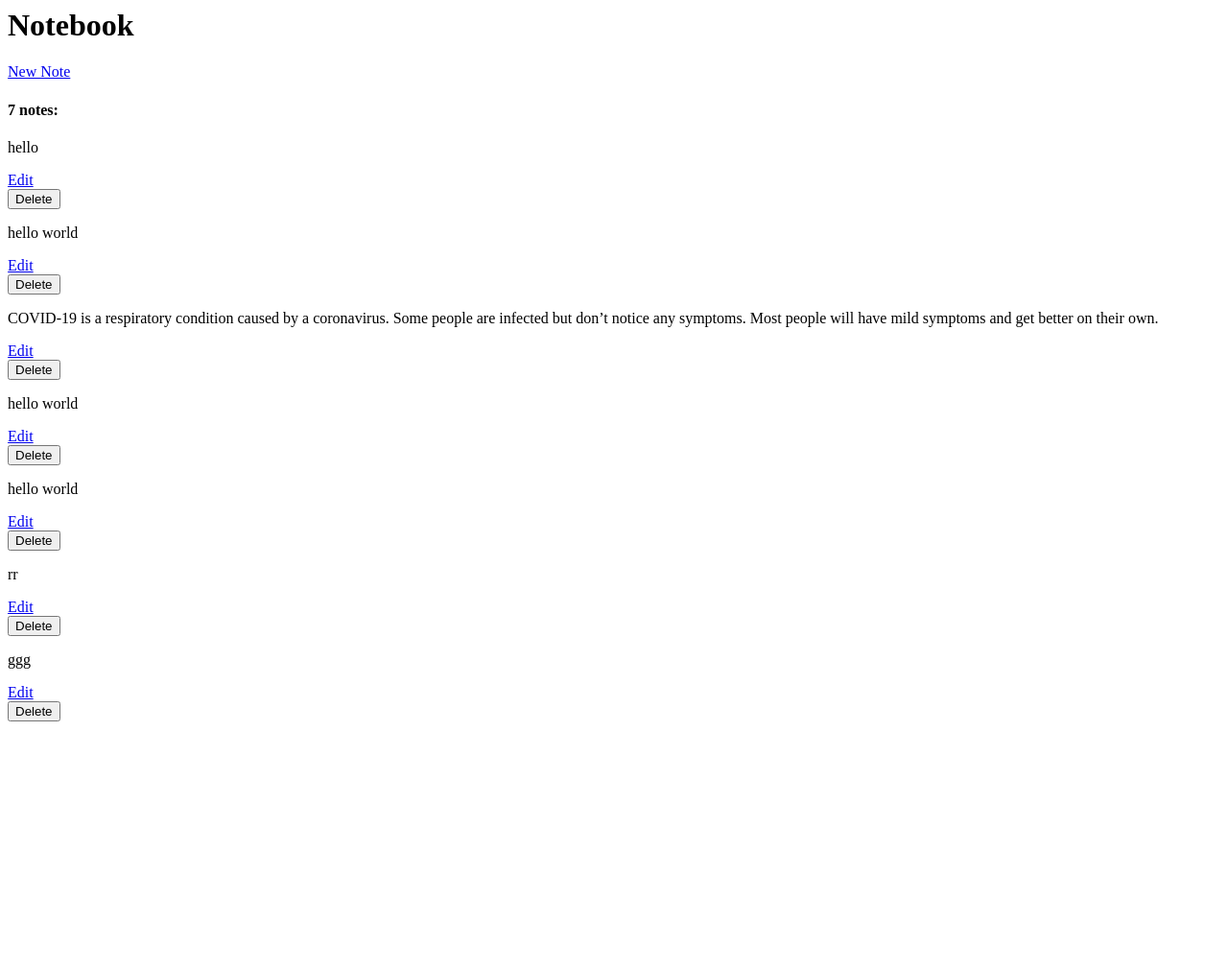
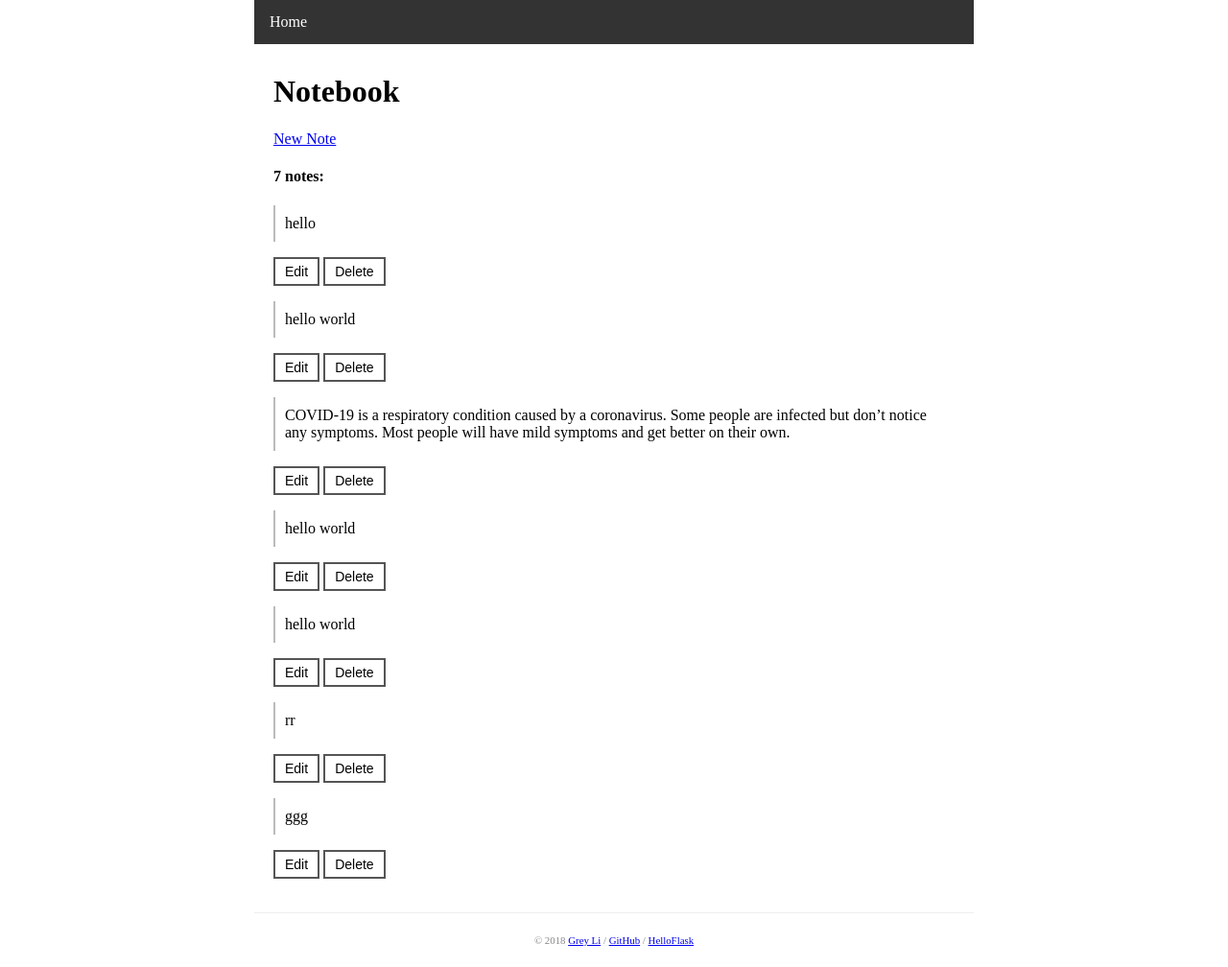
Before and after one commit to tnlp/helloflask, a Flask app: page / in a window 1280 px wide. Shown: the whole page at 96% size. Before the commit the page ends 752 px from the top, so only its background shows below. Run offline with Flask 2, Linux system fonts and the light colour scheme; data comes from the database, SQL or seed files in the repository; both versions use the stored data as it was after the commit.

Commit message:
add static files

```diff
--- /dev/null
+++ b/demos/database/static/style.css
@@ -0,0 +1,82 @@
+body {
+    margin: auto;
+    width: 750px;
+}
+
+nav ul {
+    list-style-type: none;
+    margin: 0;
+    padding: 0;
+    overflow: hidden;
+    background-color: #333;
+}
+
+nav li {
+    float: left;
+}
+
+nav li a {
+    display: block;
+    color: white;
+    text-align: center;
+    padding: 14px 16px;
+    text-decoration: none;
+}
+
+nav li a:hover {
+    background-color: #111;
+}
+
+main {
+    padding: 10px 20px;
+}
+
+footer {
+    font-size: 13px;
+    color: #888;
+    border-top: 1px solid #eee;
+    margin-top: 25px;
+    text-align: center;
+    padding: 20px;
+
+}
+
+.alert {
+  position: relative;
+  padding: 0.75rem 1.25rem;
+  margin-bottom: 1rem;
+  border: 1px solid transparent;
+  border-radius: 0.25rem;
+  color: #004085;
+  background-color: #cce5ff;
+  border-color: #b8daff;
+}
+
+.note p {
+    padding: 10px;
+    border-left: solid 2px #bbb;
+}
+
+.note form {
+    display: inline;
+}
+
+
+.btn {
+    font-family: Arial;
+    font-size: 14px;
+    padding: 5px 10px;
+    text-decoration: none;
+    border:none;
+    cursor: pointer;
+    background-color: white;
+    color: black;
+    border: 2px solid #555555;
+}
+
+.btn:hover {
+  text-decoration: none;
+  background-color: black;
+  color: white;
+  border: 2px solid black;
+}
--- /dev/null
+++ b/demos/database/templates/base.html
@@ -0,0 +1,38 @@
+<!DOCTYPE html>
+<html>
+<head>
+    {% block head %}
+    <meta charset="utf-8">
+    <title>{% block title %}Database - HelloFlask{% endblock %}</title>
+    <link rel="icon" type="image/x-icon" href="{{ url_for('static', filename='favicon.ico') }}">
+    {% block styles %}
+    <link rel="stylesheet" type="text/css" href="{{ url_for('static', filename='style.css' ) }}">
+    {% endblock %}
+    {% endblock %}
+</head>
+<body>
+    <nav>
+        <ul>
+            <li><a href="{{ url_for('index') }}">Home</a></li>
+        </ul>
+    </nav>
+
+    <main>
+        {% for message in get_flashed_messages() %}
+        <div class="alert">
+            {{ message }}
+        </div>
+        {% endfor %}
+        {% block content %}{% endblock %}
+    </main>
+<footer>
+    {% block footer %}
+    <small> &copy; 2018 <a href="http://greyli.com" title="Written by Grey Li">Grey Li</a> /
+                <a href="https://github.com/greyli/helloflask" title="Fork me on GitHub">GitHub</a> /
+                <a href="http://helloflask.com" title="A HelloFlask project">HelloFlask</a>
+            </small>
+    {% endblock %}
+</footer>
+{% block scripts %}{% endblock %}
+</body>
+</html>
--- a/demos/database/templates/edit_note.html
+++ b/demos/database/templates/edit_note.html
@@ -1,3 +1,7 @@
+{% extends 'base.html' %}
+{% from 'macros.html' import form_field %}
+{% block title %}Edit Note{% endblock %}
+
 {% block content %}
 <h2>Edit Note</h2>
 
--- a/demos/database/templates/index.html
+++ b/demos/database/templates/index.html
@@ -1,3 +1,6 @@
+{% extends 'base.html' %}
+
+
 {% block content %}
 
     <h1>Notebook</h1>
--- a/demos/database/templates/new_note.html
+++ b/demos/database/templates/new_note.html
@@ -1,3 +1,8 @@
+{% extends 'base.html' %}
+{% from 'macros.html' import form_field %}
+
+{% block title %}New Note{% endblock %}
+
 {% block content %}
 
  <h2>New Note</h2>
```
Also changed, not shown: demos/database/templates/macros.html (added, +13 -0 lines), demos/database/data.db.
